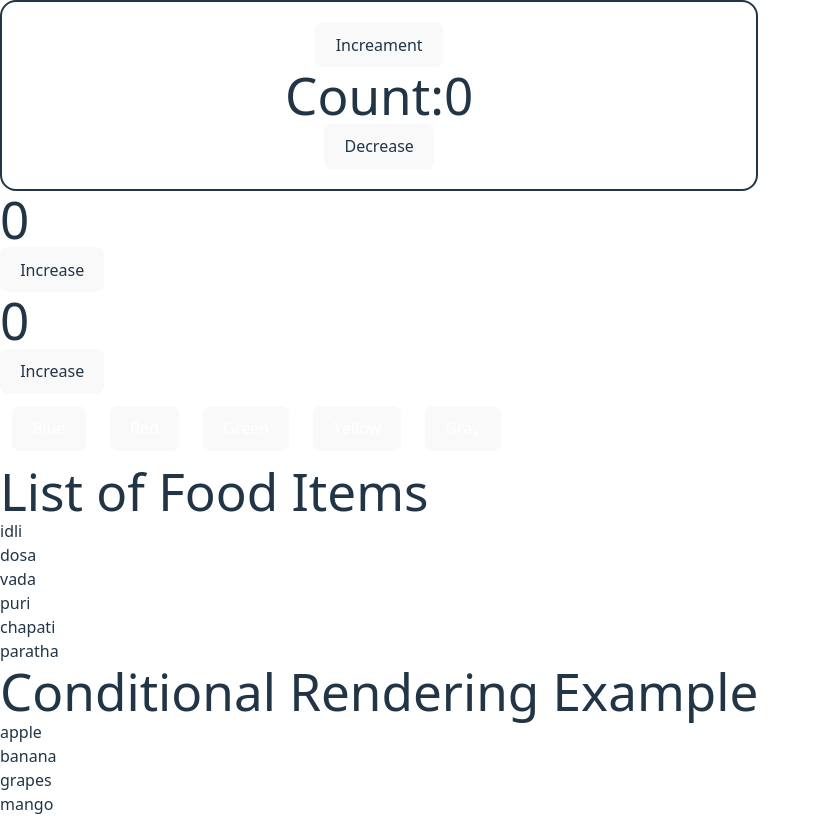
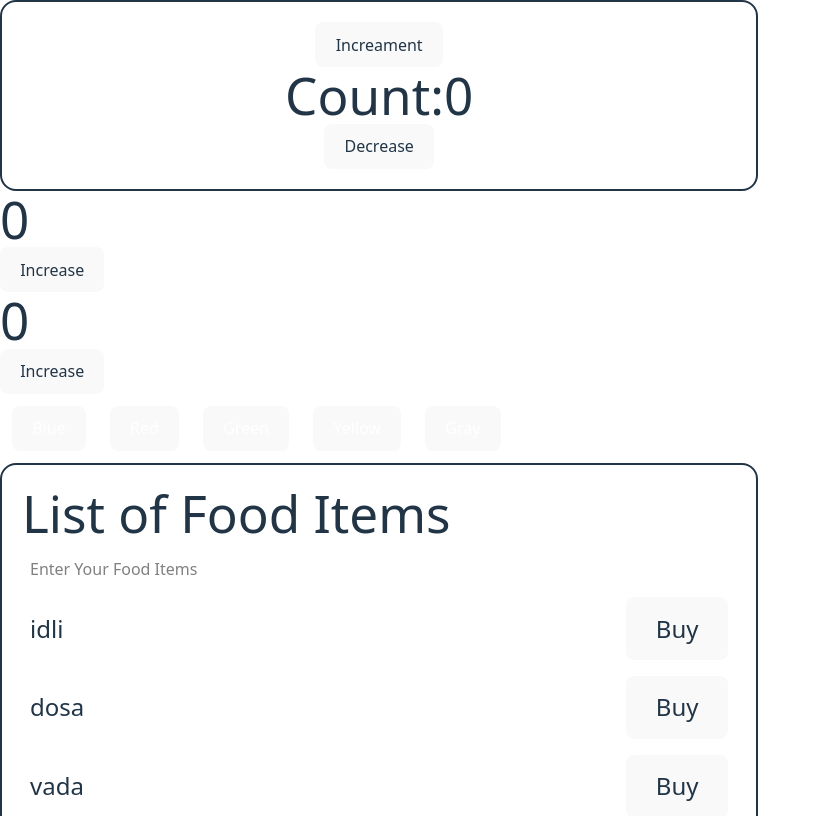
Before and after one commit to Mubashir-85/basic-react, a React (Vite) app: page / in a window 1280 px wide. Shown: the top 816 px of the page, without its empty margins (0-821 px from the left). Built offline with nearby package versions, Linux system fonts and the light colour scheme.

Commit message:
passing function via props

```diff
--- a/src/App.jsx
+++ b/src/App.jsx
@@ -8,10 +8,17 @@ import Mapmethod from './component/Mapmethod.jsx'
 import ConditionalRendering from './component/ConditionalRendering.jsx'
 import Props from './component/Props.jsx'
 import Container from './component/Container.jsx'
+import Input from './component/input.jsx'
+
 
 
 
 function App() {
+   let fooditems = ["idli", "dosa", "vada", "puri", "chapati", "paratha"]
+   const handlechange = (e)=>{
+      console.log(e.target.value)
+   }
+
 
   let colors = ["red", "blue", "green", "yellow", "pink"]
   const [count, setCount] = useState(0)
@@ -43,7 +50,7 @@ function App() {
         Increament
       </button><br />
       <h1>Count:{count}</h1>
-      <button onClick={decrementCount}>Decrease</button>
+      <button onClick={decrementCount} >Decrease</button>
       </center>
       </Container>
 
@@ -51,7 +58,13 @@ function App() {
       <Twowaysofincreament/>
       <Bgchanger/>
 
-      <Mapmethod/>
+
+      <Container>
+        <h1 className=''>List of Food Items</h1>
+      <Input handlechange={handlechange}/>
+      <Mapmethod fooditems={fooditems} />
+      </Container>
+
       <ConditionalRendering/>
 
 
--- /dev/null
+++ b/src/component/Items.jsx
@@ -0,0 +1,11 @@
+import React from 'react'
+
+function Items({fooditems, handlebuy}) {
+  return (
+    <li  className='flex items-center justify-between p-2 text-2xl'>{fooditems}
+        <button onClick={handlebuy}>Buy</button>
+        </li>  // Adding key attribute for better performance and for optimization.
+  )
+}
+
+export default Items
--- a/src/component/Mapmethod.jsx
+++ b/src/component/Mapmethod.jsx
@@ -1,15 +1,20 @@
 import React from 'react'
+import Items from './Items'
 
-function Mapmethod() {
-    let fooditmes = ["idli", "dosa", "vada", "puri", "chapati", "paratha"]
+function Mapmethod({fooditems, handlebuy}) {
+
   return (
   <>
 
-  <h1 className=''>List of Food Items</h1>
+
 
   <ul>
-    {fooditmes.map((items)=>(
-        <li key={items}>{items}</li>  // Adding key attribute for better performance and for optimization.
+    {fooditems.map((items)=>(
+        <Items
+        key={items}
+        fooditems={items}
+        handlebuy={()=> console.log(`${items} bought`)}
+        ></Items>
     ))}
   </ul>
 
--- /dev/null
+++ b/src/component/PassingFunviaProps.jsx
@@ -0,0 +1,11 @@
+import React from "react";
+
+function PassingFunviaProps() {
+  return <>
+  <input type="text" placeholder="Enter Your Food Items" />
+
+
+  </>;
+}
+
+export default PassingFunviaProps;
--- /dev/null
+++ b/src/component/input.jsx
@@ -0,0 +1,13 @@
+import React from "react";
+
+function input({handlechange}) {
+  return <>
+
+    <input type="text" placeholder="Enter Your Food Items"  className="bg-white mt-2 w-90% text-black p-2"
+    onChange={handlechange}
+    />
+
+  </>;
+}
+
+export default input;
```
